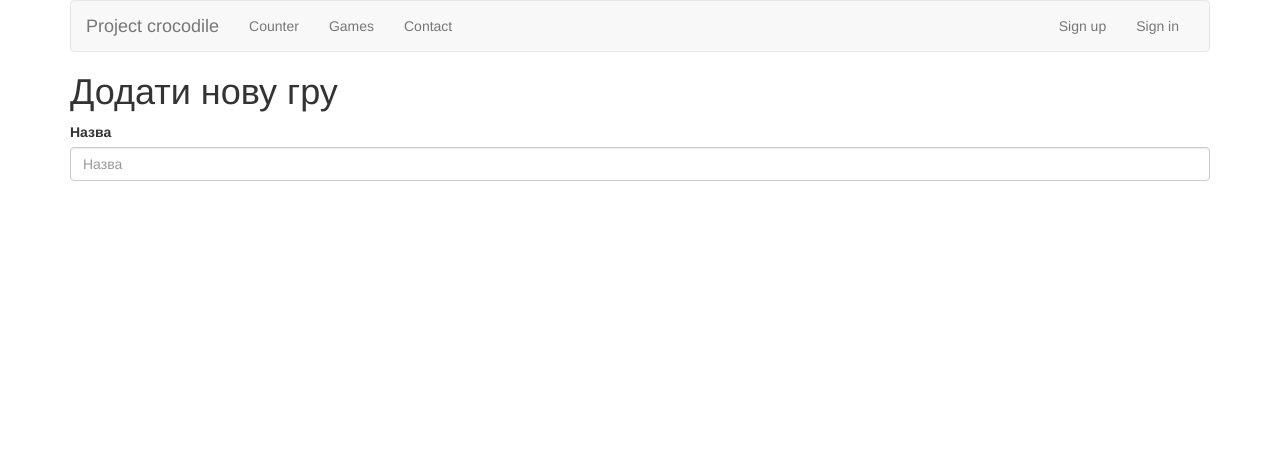
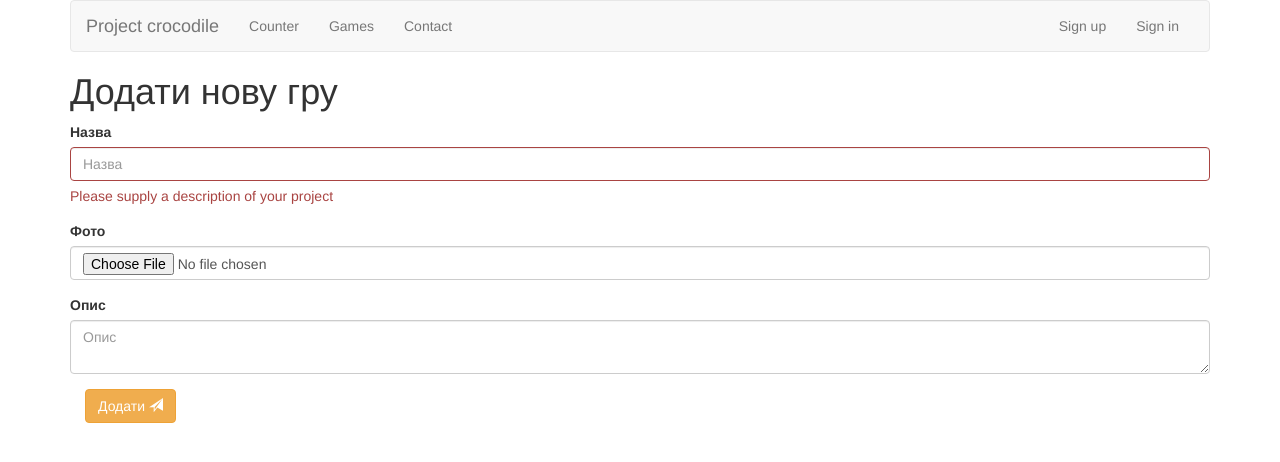
Before and after one commit to novakvova/ReactByRedux29s15, a React (Create React App) app: page /games/new in a window 1280 px wide. Shown: the top 462 px of the page. Built offline with nearby package versions, Linux system fonts and the light colour scheme.

Commit message:
Submit data by json

```diff
--- a/package.json
+++ b/package.json
@@ -3,7 +3,9 @@
   "version": "0.1.0",
   "private": true,
   "dependencies": {
+    "axios": "^0.18.0",
     "bootstrap": "^3.4.0",
+    "classnames": "^2.2.6",
     "prop-types": "^15.6.2",
     "react": "^16.7.0",
     "react-dom": "^16.7.0",
--- a/src/components/GameForm.js
+++ b/src/components/GameForm.js
@@ -1,10 +1,15 @@
 import React from 'react';
+import classnames from 'classnames';
+import axios from "axios";
 
 class GameForm extends React.Component {
     state = {
         title: '',
         image: '',
         description: '',
+        errors: {
+            title: 'Обовязкове поле'
+        },
         loading: false
     }
     handleChange=(e) => {
@@ -13,26 +18,102 @@ class GameForm extends React.Component {
                 [e.target.name]: e.target.value
             });
     }
+    uploadImageBase64 = (evt) => {
+
+        if (evt.target.files && evt.target.files[0]) {
+            if (evt.target.files[0].type.match(/^image\//)) {
+                console.log("---Upload file---", evt.target.files[0]);
+                var reader = new FileReader();
+                reader.onload = (e) => {
+                    this.setState({image: e.target.result});
+                    //console.log('---e.target.result---',e.target.result);
+                }
+                reader.readAsDataURL(evt.target.files[0]);
+            }
+            else {
+                alert("Invalid image type");
+            }
+        }
+        else {
+            alert("Upload file please");
+        }
+    }
+    onSubmitForm=(e) => {
+        e.preventDefault();
+
+        let data = {
+            title: this.state.title,
+            image: this.state.image,
+            description: this.state.description
+        };
+        //axios.get()
+        //axios.put()
+        axios.post('http://localhost:64729/api/Game',data)
+        .then(res => { console.log('--is good-', res); })
+        .catch(err => { console.log('--FFSS--', err.response.data); });
+        // fetch('http://localhost:64729/api/Game',
+        //     {
+        //         method: 'POST',
+        //         headers: {
+        //             'Accept': 'application/json',
+        //             'Content-Type': 'application/json'
+        //         },
+        //         body: JSON.stringify(data)
+        //     })
+        //     .then(res => {
+        //         console.log('---res---',res);
+        //         return res.json();
+        //     })
+        //     .then(resData => console.log('----resData----', resData))
+        //     .catch(err => console.log('--problem--', err));
+    }
 
     render() {
         console.log('---State in GameForm---', this.state);
+        // console.log(!!this.state.errors.title);
         return (
-            <form>
+            <form onSubmit={this.onSubmitForm}>
                 <h1>Додати нову гру</h1>
-                <div className="form-group">
+
+                <div className={classnames('form-group',{'has-error': !!this.state.errors.title})}>
                     <label htmlFor="title">Назва</label>
-                    <input type="email"
+                    <input type="text"
                         className="form-control"
                         id="title"
                         name="title"
                         value={this.state.title}
                         onChange={this.handleChange}
                         placeholder="Назва" />
+                        {!!this.state.errors.title ? <span className="help-block">Please supply a description of your project</span> : '' }
                 </div>
-                {/* <div className="form-group">
-                    <label for="exampleInputPassword1">Password</label>
-                    <input type="password" className="form-control" id="exampleInputPassword1" placeholder="Password" />
-                </div> */}
+
+                <div className="form-group">
+                    <label htmlFor="image">Фото</label>
+                    <input type="file"
+                        className="form-control"
+                        id="image"
+                        name="image"
+
+                        onChange={this.uploadImageBase64}
+                        placeholder="Фото" />
+                </div>
+
+                <div className="form-group">
+                    <label htmlFor="description">Опис</label>
+                    <textarea type="text"
+                        className="form-control"
+                        id="description"
+                        name="description"
+                        value={this.state.description}
+                        onChange={this.handleChange}
+                        placeholder="Опис" />
+                </div>
+
+                <div className="form-group">
+                    <div className="col-md-4">
+                        <button type="submit" className="btn btn-warning">Додати <span className="glyphicon glyphicon-send"></span></button>
+                    </div>
+                </div>
             </form>
          );
     }
```
Also changed, not shown: 1 other file (tests, documents, lock files or other folders).
